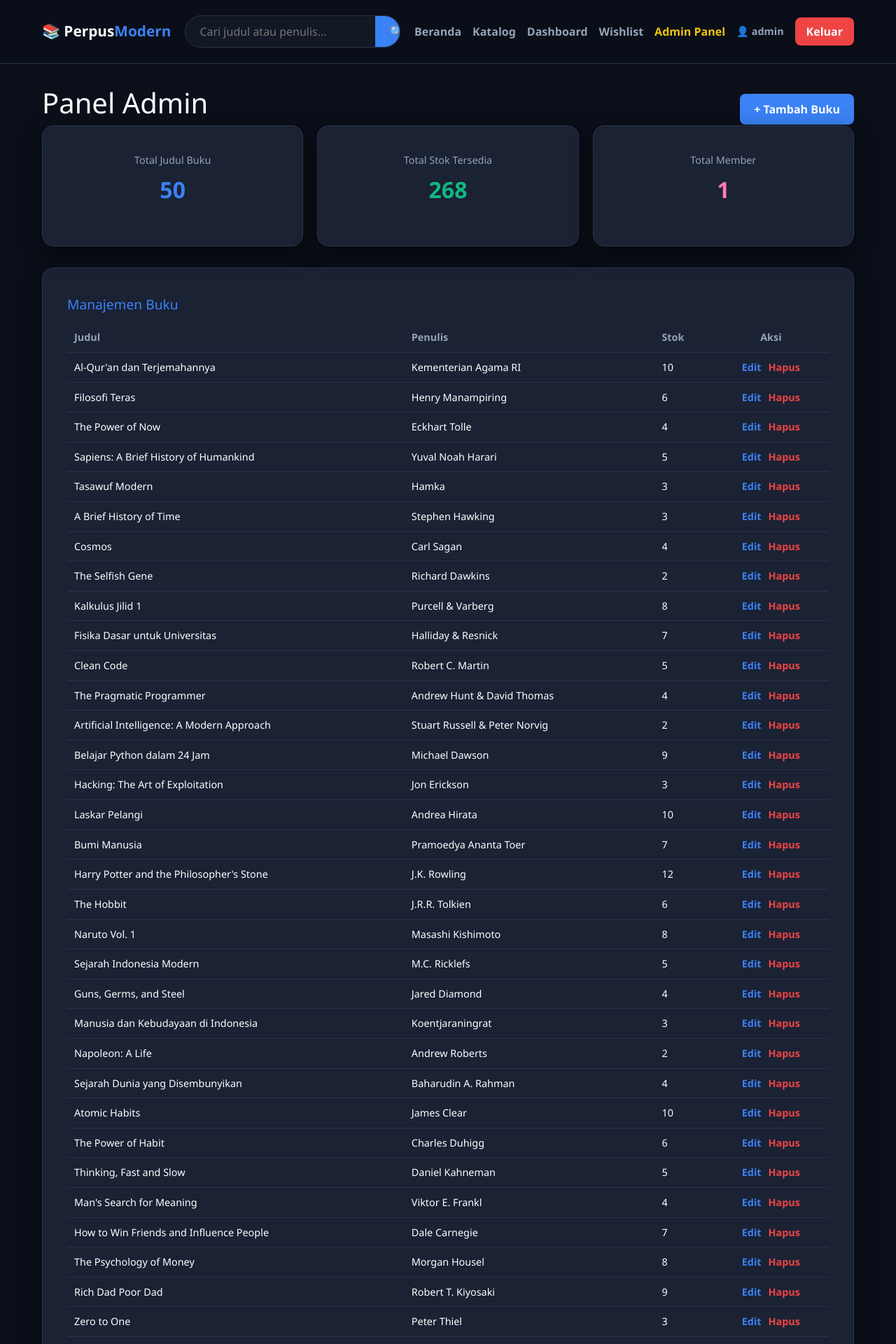
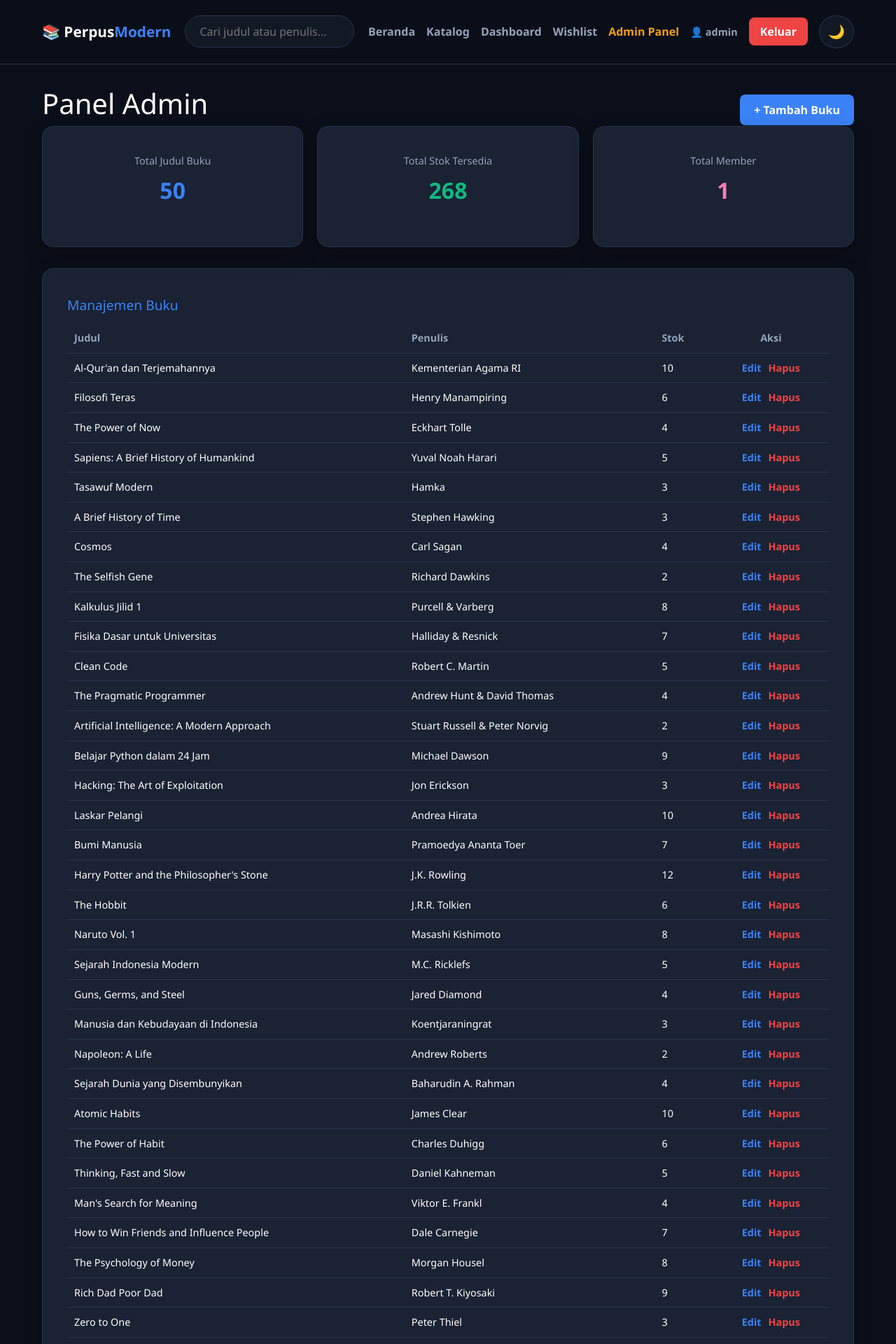
Before and after one commit to Rull-hub/perpus-modern, a Flask app: page /admin in a window 1280 px wide. Shown: the top 1920 px of the page at 70% size. Run offline with Flask 3, Linux system fonts and the light colour scheme; a user stored in the database is signed in; data comes from the database, SQL or seed files in the repository; data that the repository does not hold is empty.

Commit message:
Tambah fitur Light/Dark Mode Toggle

```diff
--- a/app/static/css/style.css
+++ b/app/static/css/style.css
@@ -1,8 +1,8 @@
 /* ====== RESET & DASAR ====== */
 * { margin: 0; padding: 0; box-sizing: border-box; }
 
+/* DEFAULT: DARK MODE (BIRU NAVY PORTAL) */
 :root {
-    /* SKEMA WARNA BARU: BIRU NAVY DARK MODE PORTAL */
     --bg: #0b0f19;
     --bg-card: #1a2234;
     --bg-elevated: #121824;
@@ -14,25 +14,44 @@
     --danger: #ef4444;
     --success: #10b981;
     --warning: #f59e0b;
+    --navbar-bg: rgba(11, 15, 25, 0.95);
+}
+
+/* LIGHT MODE */
+[data-theme="light"] {
+    --bg: #f8fafc;
+    --bg-card: #ffffff;
+    --bg-elevated: #f1f5f9;
+    --text: #0f172a;
+    --text-muted: #64748b;
+    --accent: #2563eb;
+    --accent-hover: #1d4ed8;
+    --border: #e2e8f0;
+    --danger: #dc2626;
+    --success: #059669;
+    --warning: #d97706;
+    --navbar-bg: rgba(248, 250, 252, 0.95);
 }
 
 body {
     font-family: 'Segoe UI', system-ui, -apple-system, sans-serif;
-    background: var(--bg);
+    background-color: var(--bg);
     color: var(--text);
     min-height: 100vh;
     display: flex;
     flex-direction: column;
+    transition: background-color 0.3s ease, color 0.3s ease;
 }
 
 /* ====== NAVBAR ====== */
 .navbar {
-    background: rgba(11, 15, 25, 0.95);
+    background: var(--navbar-bg);
     border-bottom: 1px solid var(--border);
     position: sticky;
     top: 0;
     z-index: 100;
     backdrop-filter: blur(10px);
+    transition: background 0.3s ease;
 }
 .navbar-inner {
     max-width: 1200px;
@@ -45,16 +64,15 @@ body {
 }
 .brand { font-size: 1.3rem; font-weight: 800; color: var(--text); text-decoration: none; white-space: nowrap; }
 .brand span { color: var(--accent); }
-
-/* SEARCH BAR BULAT (ROUNDED-FULL) */
 .search-bar {
     flex: 1;
     display: flex;
     min-width: 200px;
     background: var(--bg-elevated);
     border: 1px solid var(--border);
-    border-radius: 50px; /* Dibuat bulat memanjang */
+    border-radius: 50px;
     overflow: hidden;
+    transition: background 0.3s ease;
 }
 .search-bar input { flex: 1; background: transparent; border: none; padding: 10px 20px; color: var(--text); outline: none; }
 .search-bar button { background: var(--accent); border: none; color: #fff; padding: 0 20px; cursor: pointer; transition: background 0.2s; }
@@ -67,6 +85,22 @@ body {
 .btn-login, .btn-logout { background: var(--accent); color: #fff !important; padding: 8px 16px; border-radius: 8px; text-decoration: none; }
 .btn-logout { background: var(--danger); }
 
+/* TOMBOL THEME TOGGLE */
+.theme-btn {
+    background: var(--bg-elevated);
+    border: 1px solid var(--border);
+    color: var(--text);
+    font-size: 1.2rem;
+    cursor: pointer;
+    padding: 8px 12px;
+    border-radius: 50%;
+    transition: background 0.3s, transform 0.2s;
+    display: flex;
+    align-items: center;
+    justify-content: center;
+}
+.theme-btn:hover { transform: scale(1.1); background: var(--accent); color: #fff; }
+
 /* ====== FLASH MESSAGES ====== */
 .flash-container { max-width: 1200px; margin: 16px auto 0; padding: 0 20px; }
 .flash { padding: 12px 18px; border-radius: 8px; margin-bottom: 8px; font-size: 0.95rem; }
@@ -77,7 +111,7 @@ body {
 /* ====== LAYOUT UTAMA ====== */
 .container { max-width: 1200px; margin: 0 auto; padding: 32px 20px; flex: 1; width: 100%; }
 
-/* ====== FORM AUTH (LOGIN & REGISTER) ====== */
+/* ====== FORM AUTH ====== */
 .auth-wrapper { display: flex; justify-content: center; align-items: center; min-height: 65vh; }
 .auth-card {
     background: var(--bg-card) !important;
@@ -86,7 +120,8 @@ body {
     padding: 40px 35px !important;
     width: 100%;
     max-width: 420px;
-    box-shadow: 0 10px 30px rgba(0, 0, 0, 0.5);
+    box-shadow: 0 10px 30px rgba(0, 0, 0, 0.2);
+    transition: background 0.3s ease;
 }
 .auth-card h1 { font-size: 1.8rem; margin-bottom: 8px; color: var(--text); }
 .auth-subtitle { color: var(--text-muted); font-size: 0.95rem; margin-bottom: 25px; }
@@ -161,7 +196,7 @@ body {
     border: 1px solid var(--border);
     border-radius: 12px;
     overflow: hidden;
-    transition: transform 0.2s, border-color 0.2s;
+    transition: transform 0.2s, border-color 0.2s, background 0.3s;
     cursor: pointer;
     display: flex;
     flex-direction: column;
@@ -171,7 +206,7 @@ body {
 .book-cover img { width: 100%; height: 100%; object-fit: cover; transition: transform 0.3s; }
 .book-card:hover .book-cover img { transform: scale(1.05); }
 
-/* BADGE BARU (DIAGONAL / CORNER) */
+/* BADGE STOK */
 .badge-stock {
     position: absolute;
     top: 10px;
@@ -184,7 +219,7 @@ body {
 .badge-stock.available { background: rgba(16, 185, 129, 0.9); color: #000; }
 .badge-stock.empty { background: rgba(239, 68, 68, 0.9); color: #fff; }
 
-/* BADGE KATEGORI DI POJOK KIRI ATAS */
+/* BADGE KATEGORI */
 .badge-category-top {
     position: absolute;
     top: 10px;
@@ -201,10 +236,10 @@ body {
 
 .book-info { padding: 12px 14px 16px; display: flex; flex-direction: column; flex-grow: 1; }
 .book-category { font-size: 0.7rem; color: var(--accent); font-weight: 700; text-transform: uppercase; margin-bottom: 4px; }
-.book-title { font-size: 0.95rem; font-weight: 700; margin-bottom: 4px; display: -webkit-box; -webkit-line-clamp: 2; -webkit-box-orient: vertical; overflow: hidden; }
+.book-title { font-size: 0.95rem; font-weight: 700; margin-bottom: 4px; display: -webkit-box; -webkit-line-clamp: 2; -webkit-box-orient: vertical; overflow: hidden; color: var(--text); }
 .book-author { font-size: 0.8rem; color: var(--text-muted); margin-bottom: 8px; }
 
-/* RATING BINTANG */
+/* RATING */
 .rating { display: flex; align-items: center; gap: 4px; font-size: 0.8rem; color: var(--warning); font-weight: bold; margin-bottom: 15px; }
 .rating span { color: var(--text-muted); font-weight: normal; }
 
@@ -226,9 +261,9 @@ body {
     transition: background 0.2s;
 }
 .btn-pinjam:hover { background: var(--accent-hover); }
-.btn-pinjam.disabled { background: #333; cursor: not-allowed; }
-.btn-bookmark { background: #2a354a; border: none; color: white; padding: 8px 12px; border-radius: 6px; cursor: pointer; transition: background 0.2s; }
-.btn-bookmark:hover { background: #3b82f6; }
+.btn-pinjam.disabled { background: #555; cursor: not-allowed; }
+.btn-bookmark { background: var(--bg-elevated); border: 1px solid var(--border); color: var(--text); padding: 8px 12px; border-radius: 6px; cursor: pointer; transition: background 0.2s; }
+.btn-bookmark:hover { background: var(--accent); color: #fff; }
 
 /* ====== FOOTER & LAINNYA ====== */
 .footer { border-top: 1px solid var(--border); padding: 24px 20px; text-align: center; color: var(--text-muted); font-size: 0.85rem; margin-top: auto; }
--- a/app/templates/base.html
+++ b/app/templates/base.html
@@ -4,11 +4,7 @@
     <meta charset="UTF-8">
     <meta name="viewport" content="width=device-width, initial-scale=1.0">
     <title>{% block title %}Perpus Modern{% endblock %}</title>
-
-    <!-- BOOTSTRAP CSS (Untuk Grid & Carousel) -->
     <link href="https://cdn.jsdelivr.net/npm/bootstrap@5.3.0/dist/css/bootstrap.min.css" rel="stylesheet">
-
-    <!-- CSS KUSTOM KITA -->
     <link rel="stylesheet" href="{{ url_for('static', filename='css/style.css') }}">
 </head>
 <body>
@@ -28,17 +24,18 @@
                 {% if current_user.is_authenticated %}
                     <a href="{{ url_for('main.dashboard') }}">Dashboard</a>
                     <a href="{{ url_for('main.my_bookmarks') }}">Wishlist</a>
-
                     {% if current_user.role == 'admin' %}
-                        <a href="{{ url_for('main.admin_dashboard') }}" style="color: #f1c40f;">Admin Panel</a>
+                        <a href="{{ url_for('main.admin_dashboard') }}" style="color: #f59e0b;">Admin Panel</a>
                     {% endif %}
-
                     <a href="{{ url_for('main.profile') }}" class="user-tag">👤 {{ current_user.username }}</a>
                     <a href="{{ url_for('main.logout') }}" class="btn-logout">Keluar</a>
                 {% else %}
                     <a href="{{ url_for('main.login') }}" class="btn-login">Masuk</a>
                     <a href="{{ url_for('main.register') }}" class="btn-login" style="background: transparent; border: 1px solid var(--accent); color: var(--accent) !important;">Daftar</a>
                 {% endif %}
+
+                <!-- TOMBOL TOGGLE THEME -->
+                <button id="theme-toggle" class="theme-btn" title="Ganti Mode Tampilan">🌙</button>
             </nav>
         </div>
     </header>
@@ -61,8 +58,36 @@
         <p>&copy; 2024 Perpus Modern — Tema Gelap ala Komiku.</p>
     </footer>
 
-    <!-- JS Bootstrap (Opsional, untuk komponen interaktif) -->
     <script src="https://cdn.jsdelivr.net/npm/bootstrap@5.3.0/dist/js/bootstrap.bundle.min.js"></script>
     <script src="{{ url_for('static', filename='js/main.js') }}"></script>
+
+    <!-- SCRIPT THEME TOGGLE -->
+    <script>
+        const toggleBtn = document.getElementById('theme-toggle');
+        const currentTheme = localStorage.getItem('theme') || 'dark';
+
+        // Set tema awal
+        if (currentTheme === 'light') {
+            document.documentElement.setAttribute('data-theme', 'light');
+            toggleBtn.textContent = '☀️';
+        } else {
+            document.documentElement.setAttribute('data-theme', 'dark');
+            toggleBtn.textContent = '🌙';
+        }
+
+        // Tombol klik
+        toggleBtn.addEventListener('click', () => {
+            let theme = document.documentElement.getAttribute('data-theme');
+            if (theme === 'light') {
+                document.documentElement.setAttribute('data-theme', 'dark');
+                localStorage.setItem('theme', 'dark');
+                toggleBtn.textContent = '🌙';
+            } else {
+                document.documentElement.setAttribute('data-theme', 'light');
+                localStorage.setItem('theme', 'light');
+                toggleBtn.textContent = '☀️';
+            }
+        });
+    </script>
 </body>
 </html>
```
